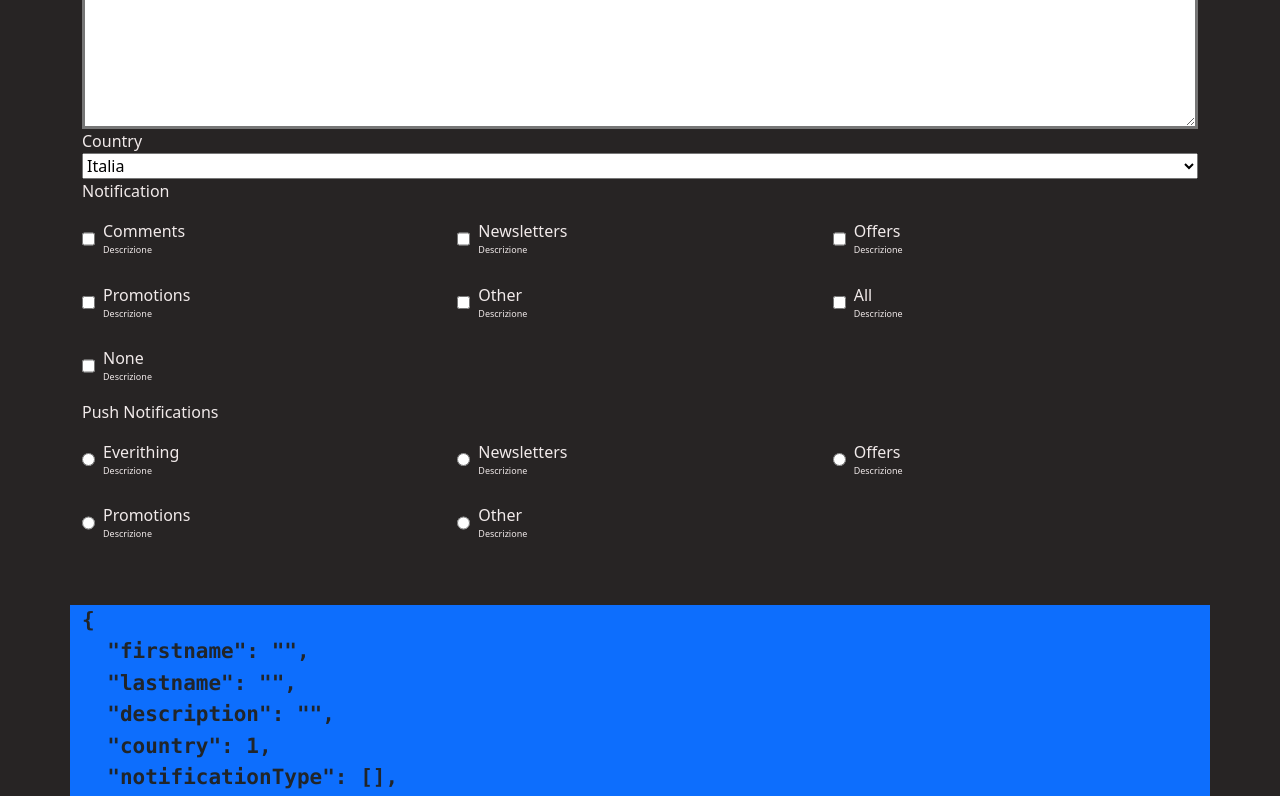
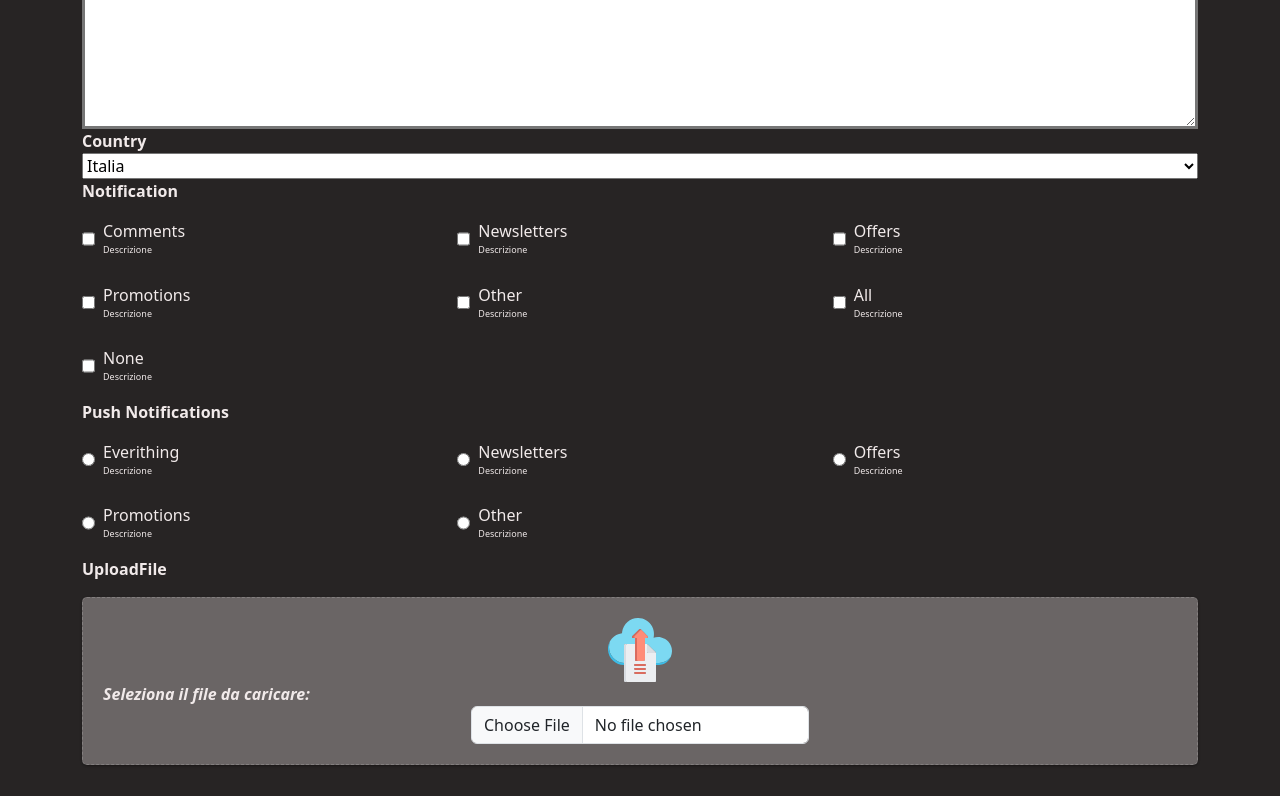
Before and after one commit to Cianuro-83/REACT, a React (Vite) app in the folder form/: page / in a window 1280 px wide. Shown: the part 440-1236 px from the top of the page. Built offline with nearby package versions, Linux system fonts and the light colour scheme.

Commit message:
Add upload single file

```diff
--- a/form/src/components/Form.jsx
+++ b/form/src/components/Form.jsx
@@ -5,6 +5,7 @@ import FormUiTextArea from './formUi/FormUiTextArea';
 import FormUiSelect from './formUi/FormUiSelect';
 import FormUiGroupCheckbox from './formUi/FormUiGroupCheckbox';
 import FormUiGroupRadio from './formUi/FormUiGroupRadio';
+import FormUiFiles from './formUi/FormUiFiles/FormUiFiles';
 
 // MESSO QUI PER TEST, SICURAMENTE SINO VALORI DI API
 const selectValues = [
@@ -44,6 +45,7 @@ const Form = () => {
     country: defaultValue,
     notificationType: [],
     notificationPush: null,
+    files: null
   } );
   return (
     <>
@@ -112,6 +114,14 @@ const Form = () => {
           } }
         />
 
+        <FormUiFiles
+
+          id="myfile"
+          label="UploadFile"
+          onAddFiles={ ( files ) => {
+            setForm( { ...form, files: files } );
+          } }
+        />
 
       </form>
       <div className='container bg-primary text-dark fw-bolder fs-4'>
--- /dev/null
+++ b/form/src/components/formUi/FormUiFiles/FormUiFiles.jsx
@@ -0,0 +1,51 @@
+import React, { useEffect, useState } from 'react';
+import FormUiSelectFile from './FormUiSelectFile';
+import FormUiListFiles from './FormUiListFilles';
+import Upload from '../../../assets/upload-file.svg';
+
+const FormUiFiles = ( { id, label, onAddFiles } ) => {
+  const [files, setFiles] = useState( [] );
+
+  useEffect( () => {
+    onAddFiles( files );
+  }, [files] );
+
+  const handleFiles = ( e ) => {
+    const fileList = e.target.files;
+    setFiles( [...files, ...Array.from( fileList )] );
+  };
+  const handleRemoveFile = ( name ) => {
+    const newFiles = files.filter( ( file ) => file.name !== name );
+    setFiles( newFiles );
+  };
+
+  const visibleSelectFile = () => {
+    return files && files.length > 0;
+  };
+
+  return (
+    <>
+      <p className='fw-bolder '>{ label }</p>
+      <div className="scb-upload-box">
+        <img src={ Upload } alt="" />
+        <div>
+          {/* // per file singoli ()vedi o bottone carica o la lista */ }
+          { !visibleSelectFile() && (
+            <FormUiSelectFile id={ id } handleFiles={ handleFiles } />
+          ) }
+          { visibleSelectFile() && (
+            <FormUiListFiles files={ files } handleRemoveFile={ handleRemoveFile } />
+          ) }
+        </div>
+        {/* PER FILE MULTIPLI (VEDI SIA CARICA CHE LISTA)
+      <div>
+        <FormUiSelectFile id={ id } handleFiles={ handleFiles } />
+        <FormUiListFiles files={ files } handleRemoveFile={ handleRemoveFile } />
+      </div> */}
+      </div>
+
+    </>
+  );
+};
+
+export default FormUiFiles;
--- /dev/null
+++ b/form/src/components/formUi/FormUiFiles/FormUiListFilles.jsx
@@ -0,0 +1,29 @@
+const FormUiListFiles = ( { files, handleRemoveFile } ) => {
+
+  return (
+    <div className='scb-file-list'>
+      <p className='fw-bolder '>Lista File caricati</p>
+      { files && files.length > 0 && (
+        <ul >
+          { files.map( ( file, i ) => (
+            <li
+              key={ file.name }
+              className='ss'
+            >
+              <button
+
+                onClick={ () => handleRemoveFile( file.name ) }
+              >
+                🗑️
+              </button>
+              { file.name }
+            </li>
+          ) ) }
+        </ul>
+      ) }
+
+    </div>
+  );
+};
+
+export default FormUiListFiles;
--- /dev/null
+++ b/form/src/components/formUi/FormUiFiles/FormUiSelectFile.jsx
@@ -0,0 +1,20 @@
+const FormUiSelectFile = ( { id, handleFiles } ) => {
+
+  return (
+    <div className='scb-film-select'>
+      <label for={ id }>Seleziona il file da caricare:</label>
+
+      <input
+        type="file"
+        className="form-control "
+        id={ id }
+        name={ id }
+        onChange={ handleFiles }
+      />
+
+
+    </div>
+  );
+};
+
+export default FormUiSelectFile;
--- a/form/src/components/formUi/FormUiGroupCheckbox.jsx
+++ b/form/src/components/formUi/FormUiGroupCheckbox.jsx
@@ -22,7 +22,7 @@ const FormUiGroupCheckbox = ( { values, onChange, title } ) => {
   };
   return (
     <div>
-      <p>{ title }</p>
+      <p className='fw-bolder'>{ title }</p>
       <div className='scb-checkbox-grid'>
         { values.map( ( chechkbox, i ) => <FormUiCheckbox
           key={ i }
--- a/form/src/components/formUi/FormUiGroupRadio.jsx
+++ b/form/src/components/formUi/FormUiGroupRadio.jsx
@@ -4,7 +4,7 @@ import FormUiRadio from './FormUiRadio';
 const FormUiGroupRadio = ( { values, onChange, title, nameGroup } ) => {
   return (
     <div>
-      <p>{ title }</p>
+      <p className='fw-bolder'>{ title }</p>
       <div className='scb-checkbox-grid'>
         { values.map( ( radio, i ) => (
           <div key={ i }>
--- a/form/src/components/formUi/FormUiInput.jsx
+++ b/form/src/components/formUi/FormUiInput.jsx
@@ -4,7 +4,7 @@ const FormUiInput = ( { id, label, placeholder, value, onChange } ) => {
   return (
     <div>
       <div className='d-flex flex-column'>
-        <label htmlFor={ id }>{ label }</label>
+        <label className='fw-bolder' htmlFor={ id }>{ label }</label>
         <input
           className='border-3 border-gray p-2'
           id={ id }
--- a/form/src/components/formUi/FormUiSelect.jsx
+++ b/form/src/components/formUi/FormUiSelect.jsx
@@ -4,7 +4,7 @@ const FormUiSelect = ( { id, label, values, onChange, defaultValue } ) => {
   return (
     <div>
       <div className='d-flex flex-column'>
-        <label htmlFor={ id }>{ label }</label>
+        <label className='fw-bolder' htmlFor={ id }>{ label }</label>
         <select
           name={ id }
           id={ id }
--- a/form/src/components/formUi/FormUiTextArea.jsx
+++ b/form/src/components/formUi/FormUiTextArea.jsx
@@ -4,7 +4,7 @@ const FormUiTextArea = ( { id, label, rows, placeholder, value, onChange } ) =>
   return (
     <div>
       <div className='d-flex flex-column'>
-        <label htmlFor={ id }>{ label }</label>
+        <label className='fw-bolder' htmlFor={ id }>{ label }</label>
         <textarea
           className='border-3 border-gray p-2'
           id={ id }
--- a/form/src/style/index.scss
+++ b/form/src/style/index.scss
@@ -59,3 +59,57 @@ body{
     grid-template-columns: repeat(1, 1fr);
     }
 }
+
+// BOX UPLOAD
+.scb-upload-box {
+  border: $upload-border;
+  background-color:$uploader-box-bg ;
+  box-shadow: $uploader-box-shadow;
+  border-radius: 5px;
+  padding: 20px;
+  margin-bottom: 10px;
+  position: relative;
+  img{
+    width: 4rem;
+    margin: 0 auto;
+  }
+}
+// FILM SELECT
+.scb-film-select{
+  display: flex;
+  flex-direction: column;
+  button{
+    width:max-content;
+  }
+  label{
+    font-weight: bold;
+    font-style: italic;
+  }
+  input{
+    align-self: center;
+    width: fit-content;
+  }
+}
+// FILE LIST
+.scb-file-list{
+  p{
+   font-style: italic;
+  }
+  button{
+    font-size: 1.5rem;
+    width: 3rem;
+    height: 3rem;
+    background-color:#c80c0c70;
+    border-radius: 50%;
+    margin-right: 1.3rem;
+    transition: all 0.5s ease;
+    &:hover{
+      transform: scale(1.5);
+
+    }
+  }
+  ul{
+    text-align: center;
+  }
+
+}
--- a/form/src/style/variables.scss
+++ b/form/src/style/variables.scss
@@ -1,2 +1,7 @@
 $dark-bg:#272424;
 $dark-text:#f1eaea;
+
+
+$upload-border:1px dashed #837f7f;
+$uploader-box-shadow: 0 1px 3px rgba(0, 0, 0, 0.12), 0 1px 2px rgba(0, 0, 0, 0.24);
+$uploader-box-bg:#e2d9d95d;
```
Also changed, not shown: form/src/assets/upload-file.svg (added).
